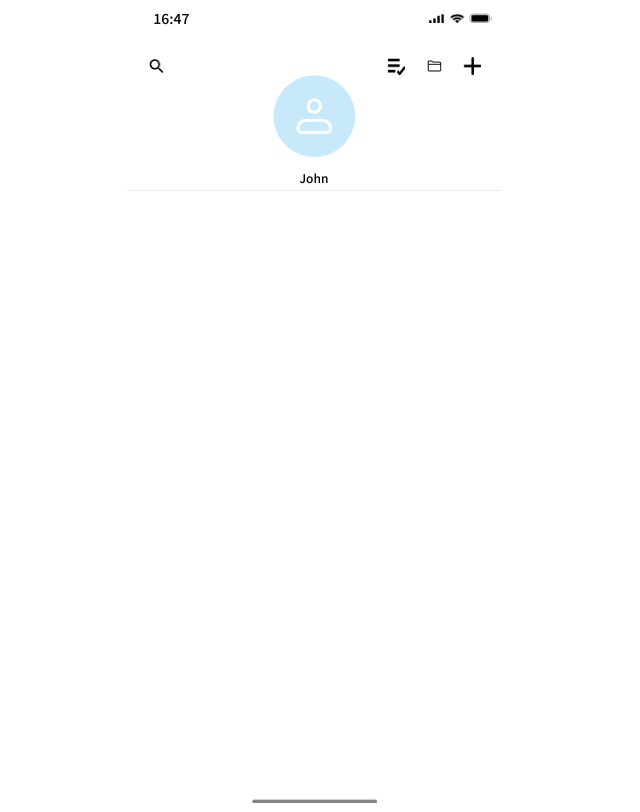
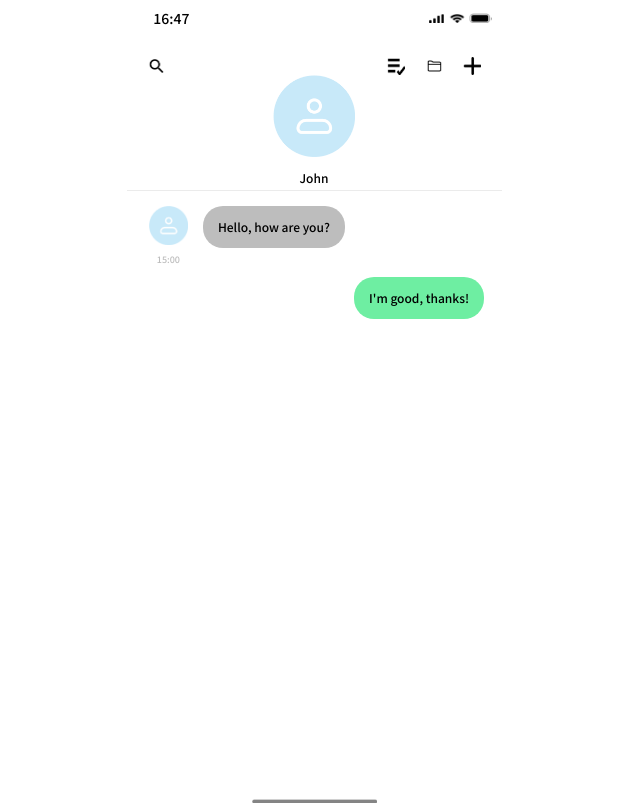
Before and after one commit to CEOS-Developers/react-messenger-19th, a React (Create React App) app: page /chatting-page/1 in a window 1280 px wide. Shown: the whole page, without its empty margins (326-966 px from the left). Built offline with nearby package versions, Linux system fonts and the light colour scheme.

Commit message:
fix: chatlist에서 chatting으로 dummyData 연결

```diff
--- a/src/pages/Chat/ChatBubbleReceiver.tsx
+++ b/src/pages/Chat/ChatBubbleReceiver.tsx
@@ -3,15 +3,14 @@ import styled, {css} from "styled-components"
 interface Props {
     value : string,
     time: string,
-    profileImg: string
-    isSameTime : boolean
+    r_profile?: string
 }
 
-function ChatBubbleReceiver({value, time ,profileImg, isSameTime}: Props) {
+function ChatBubbleReceiver({value, time ,r_profile}: Props) {
   return (
     <ChatBubbleWrapper>
-        <ProfileWrapper hide = {isSameTime}>
-          <ProfileImg src = {profileImg}/>
+        <ProfileWrapper >
+          <ProfileImg src = {r_profile}/>
           <Time>{time}</Time>
         </ProfileWrapper>
 
@@ -29,8 +28,7 @@ const ChatBubbleWrapper = styled.div`
     margin-left: 22.39px;
 `
 
-const ProfileWrapper = styled.div<{hide : boolean}>`
-     ${({ hide }) => hide && css`visibility: hidden;`} // hide가 true이면 display: hidden
+const ProfileWrapper = styled.div`
     display: flex;
     flex-direction: column;
     width: 39px;
--- a/src/pages/Chat/ChatBubbleSender.tsx
+++ b/src/pages/Chat/ChatBubbleSender.tsx
@@ -3,7 +3,6 @@ import styled from "styled-components"
 interface Props {
     value : string,
     time: string,
-    profileImg: string,
 }
 
 function ChatBubbleSender({value}: Props) {
--- a/src/pages/Chat/ChattingPage.tsx
+++ b/src/pages/Chat/ChattingPage.tsx
@@ -65,28 +65,24 @@ function ChattingPage() {
           <FriendProfileImg src = {chatRoomJson?.r_profile ? chatRoomJson?.r_profile : friendProfile}/>
           <FriendProfileName> {chatRoomJson?.r_name} </FriendProfileName>
        </ProfileInfoWrapper>
-       {/*<ChatBody>
-        {chatData.chat.slice(1).map((chat, key) => (
-          chat.sender === sender?
+       <ChatBody>
+        {chatRoomJson?.chat.map((chat) => (
+          chat.sender === "user"?
          ( <ChatBubbleSender
             key={chat.c_id}
             value={chat.value}
             time={chat.time}
-            profileImg={chat.r_img}
           /> ): (
             <ChatBubbleReceiver
             key={chat.c_id}
             value={chat.value}
             time={chat.time}
-            profileImg={chat.r_img}
-            //조건 추후 수정 예정
-            isSameTime = {  key > 0 &&
-              chatData.chat[key - 1].sender === chat.sender}
+            r_profile={chatRoomJson.r_profile? chatRoomJson.r_profile: friendProfile}
             />)
           ))}
-        <div ref={chatEndRef} style={{ width: "100%" }}/>
+       {/* <div ref={chatEndRef} style={{ width: "100%" }}/>*/}
         </ChatBody>
-       <ChatInput
+     {/*  <ChatInput
         addChatData={addChatData}
         value={value}
         setValue={setValue}
```
